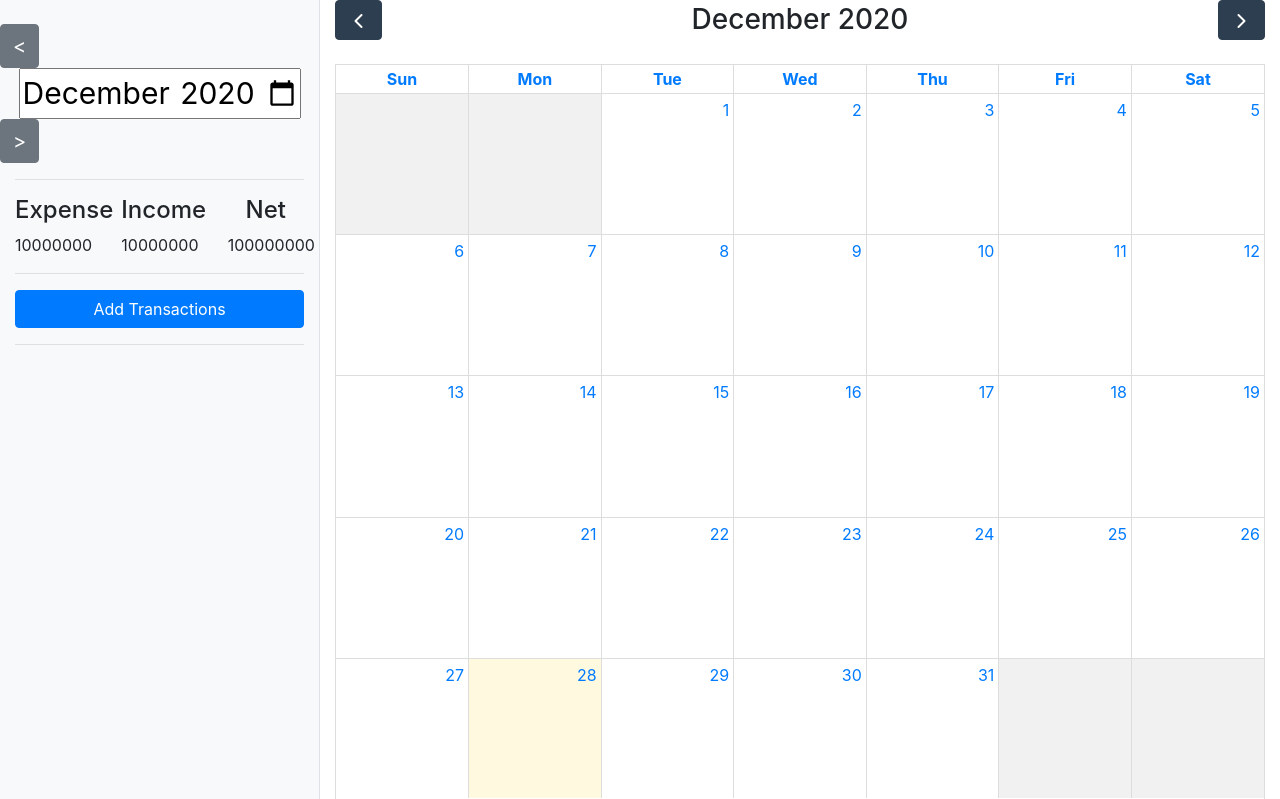
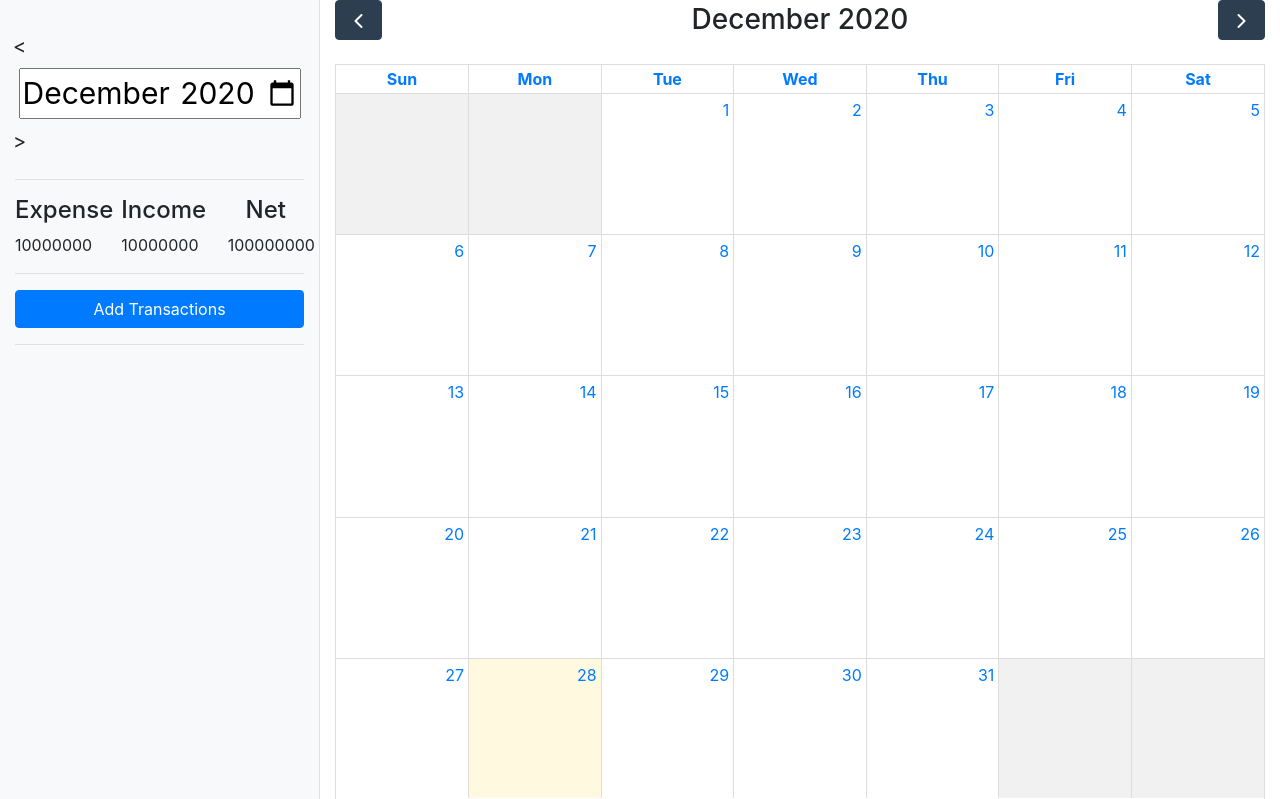
Before and after one commit to henryli12/MoneyManager, a Django app: template src/templates/edit.html in a window 1280 px wide. Shown: the top 799 px of the page. Run offline with Django 3.2, Linux system fonts and the light colour scheme; the template is opened without the code that fills it: most values are stand-ins (such as "Sample title", 1, 10 or a date in 2020); lists and menus that the app fills with data are empty; some libraries are stand-ins or nearby versions.

Commit message:
change prev/next month button color"

```diff
--- a/src/templates/index.html
+++ b/src/templates/index.html
@@ -25,9 +25,9 @@
                 <div class="col-3 bg-light border-right" id="sidebar" style="height: 100%;">
                     <br>
                     <div class="row" style="text-align:center;">
-                        <button class="btn btn-secondary" style="font-size: 20px;" id="prev_month">&lt;</button>
+                        <button class="btn btn-light" style="font-size: 20px;" id="prev_month">&lt;</button>
                         <input type="month" id="month_display" name="month_display" min="2000-01" max="2100-12" style="font-size: 30px;margin-right: auto; margin-left: auto;">
-                        <button class="btn btn-secondary" style="font-size: 20px;" id="next_month">&gt;</button>
+                        <button class="btn btn-light" style="font-size: 20px;" id="next_month">&gt;</button>
                     </div>
                     <hr>
                     <div class="row" style="margin-top: 10px;" id="summary_container">
```
